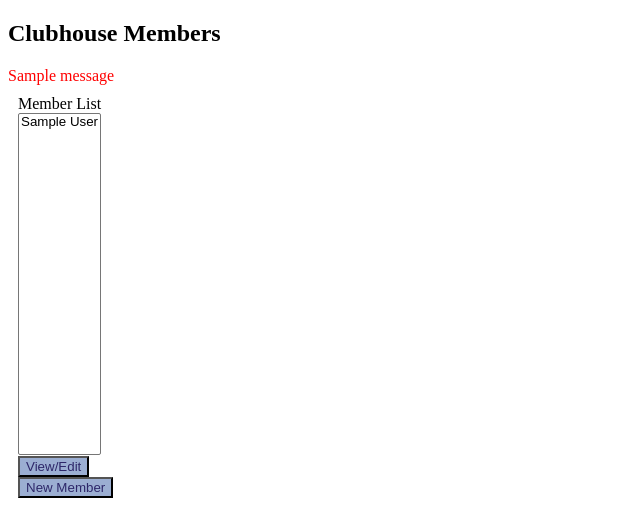
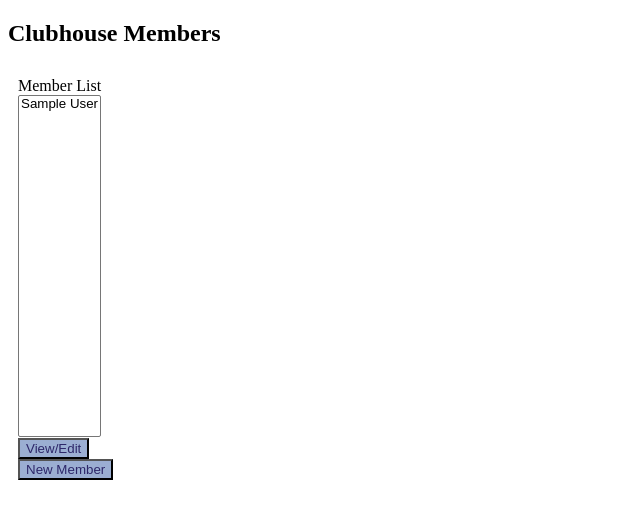
Before and after one commit to liwanlin41/Clubhouse, a Flask app: page /clubhouse/members in a window 1280 px wide. Shown: the part 182-689 px from the top of the page, without its empty margins (0-640 px from the left). Run offline with Flask 2, Linux system fonts and the light colour scheme; tables that the repository leaves empty hold one stand-in row (values such as "Sample post"); one stand-in notice (Sample message) is shown.

Commit message:
resolve merge

```diff
--- a/app/templates/clubhouse/membership.html
+++ b/app/templates/clubhouse/membership.html
@@ -11,11 +11,6 @@
 
 {% block content %}
 	<h1>{{_("Clubhouse Members")}}</h1>
-	{% with messages = get_flashed_messages() %}
-	{% for message in messages %}
-	<span style="color: red;">{{ message }}</span>
-	{% endfor %}
-	{% endwith %}
 	<form action="" method="post" novalidate>
 		{{form.hidden_tag()}}
 		<div class="select-field-wrapper">
```
